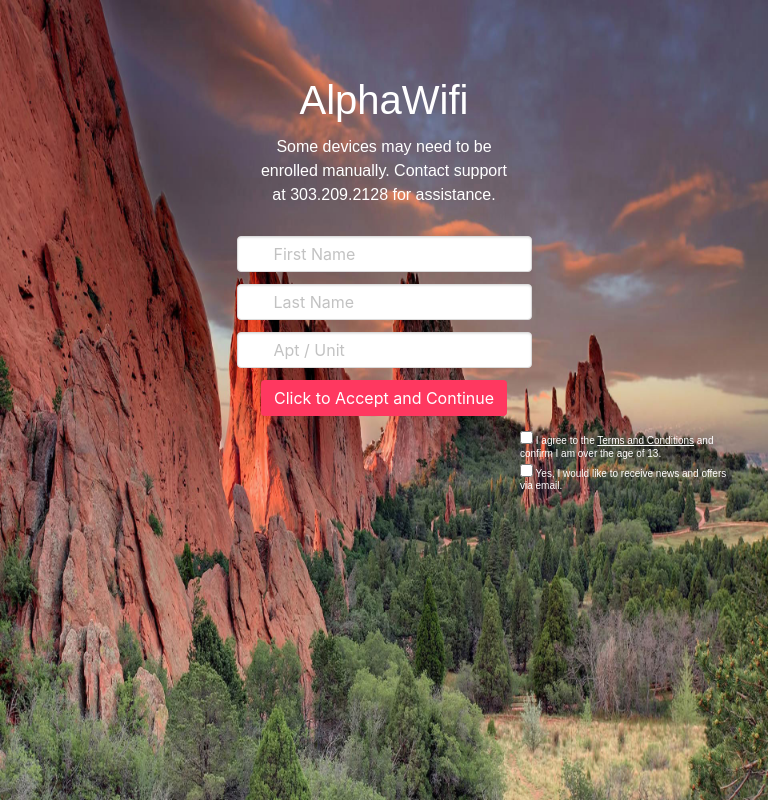
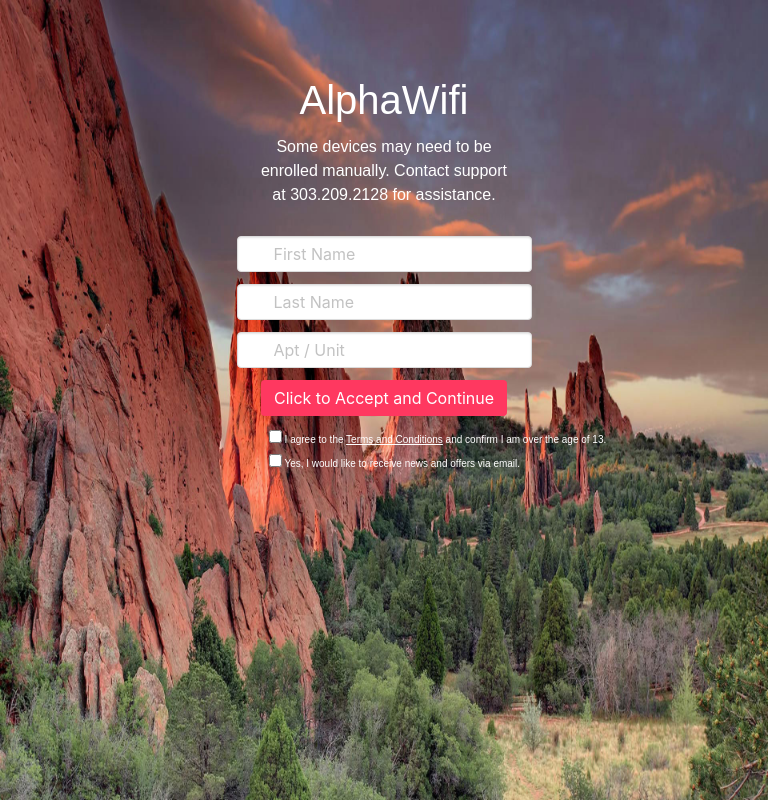
Before and after one commit to nasirhafeez/ubiquiti-twilio, a PHP site: page /login_success.php in a window 768 px wide. Run offline with PHP 8.4, Linux system fonts and the light colour scheme; some libraries are stand-ins or nearby versions.

Commit message:
Added media query for ipad

```diff
--- a/style.css
+++ b/style.css
@@ -110,6 +110,8 @@ a:hover {
     align-items: center
 }
 
+/* Media Query for Mobiles */
+
 @media only screen and (min-width: 768px) {
     html {
         overflow: hidden;
@@ -139,3 +141,23 @@ a:hover {
         margin-left: 20px;
     }
 }
+
+/* Media Query for iPads */
+
+@media only screen
+and (min-device-width : 768px)
+and (max-device-width : 1024px)  {
+    #checkbox_align {
+        margin-left: 35%;
+        width: 45%;
+    }
+    #check_1 {
+        margin: auto;
+        margin-top: 10px;
+        display: flex;
+        justify-content: stretch;
+    }
+    #check_2 {
+        margin: auto;
+    }
+}
```
